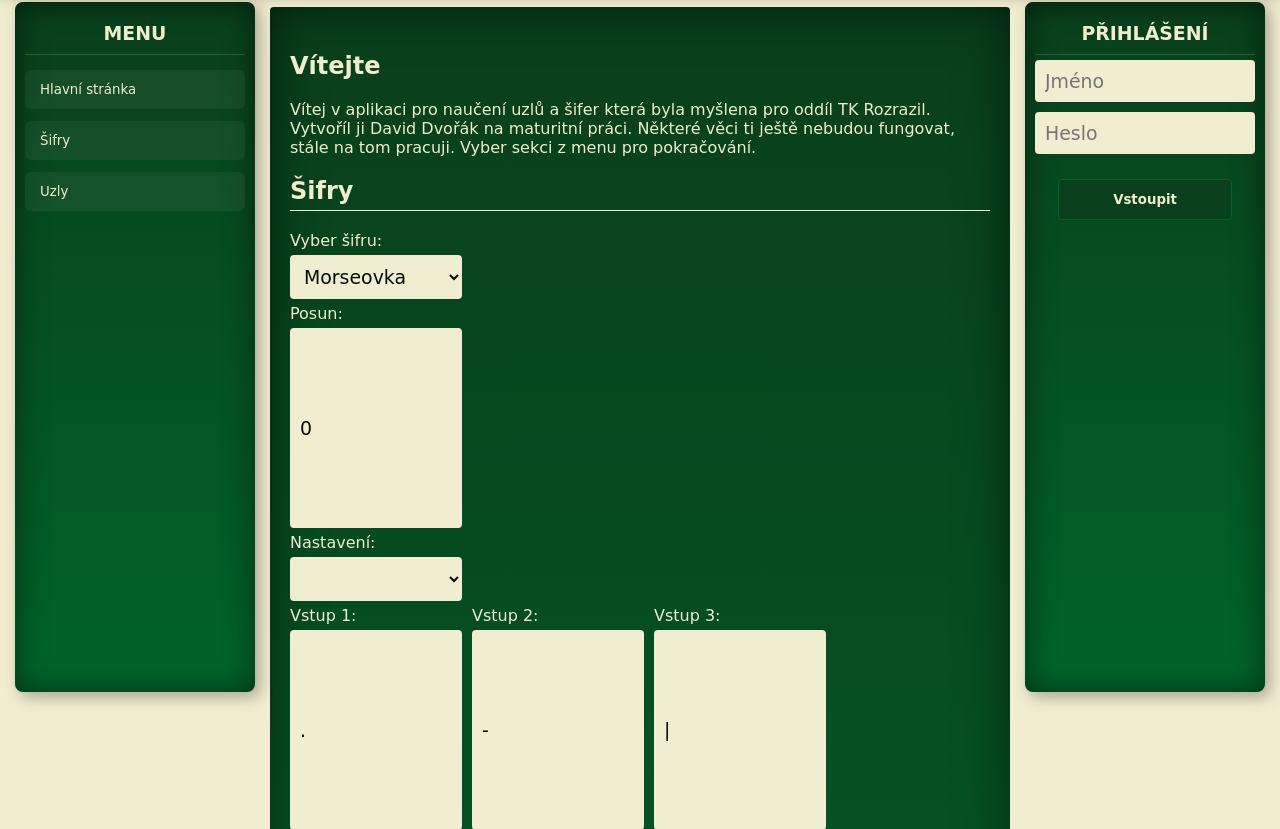
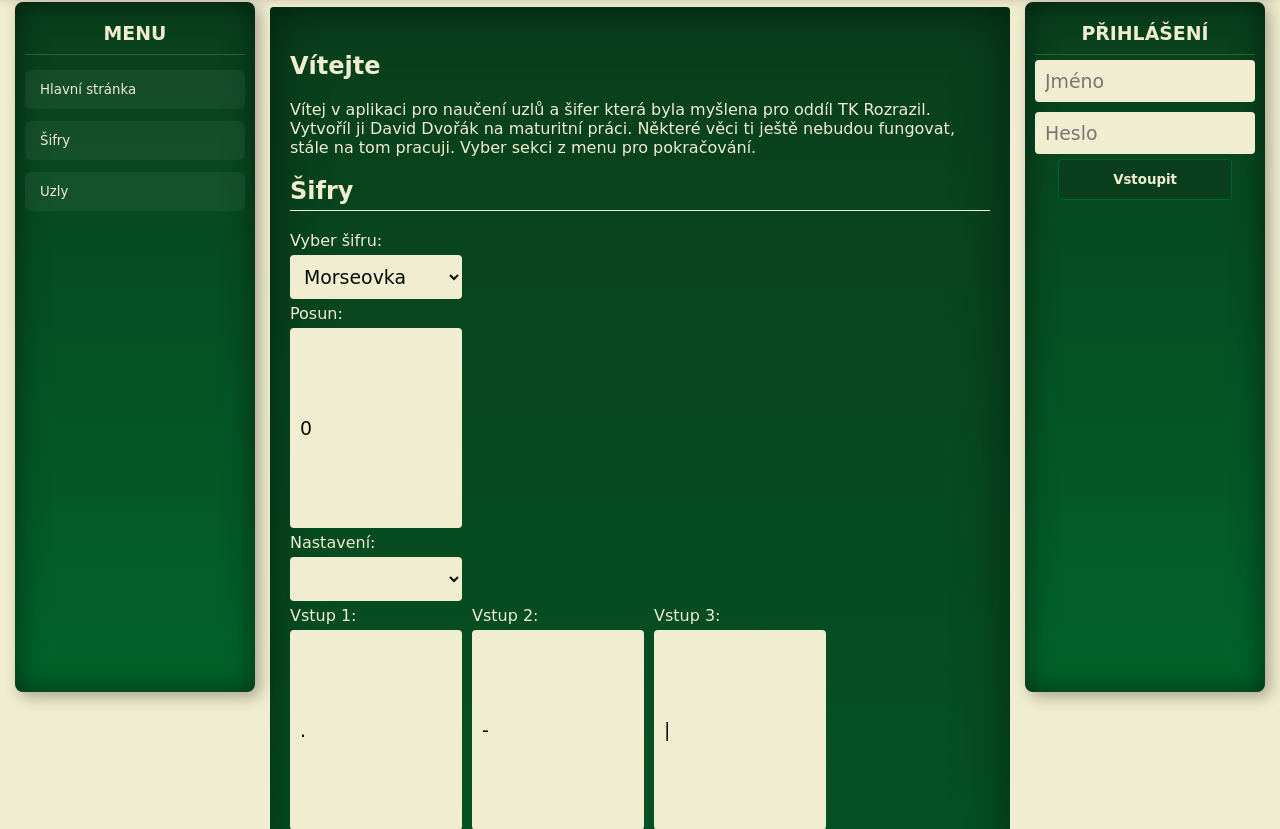
Before and after one commit to JustDav3/maturitniPraceWeb, a Django app: page / in a window 1280 px wide. Shown: the part 93-922 px from the top of the page. Run offline with Django 5.2, Linux system fonts and the light colour scheme; lists and menus that the app fills with data are empty.

Commit message:
beta verze 0.5 - Fix

```diff
--- a/main/static/css/style.css
+++ b/main/static/css/style.css
@@ -277,6 +277,7 @@ body {
 .btn-login {
     display: table;
     margin: 20px auto;
+    margin-top: 0;
     padding: 12px 54px;
     background-color: var(--hlavni-zelena);
     color: var(--bila);
```
